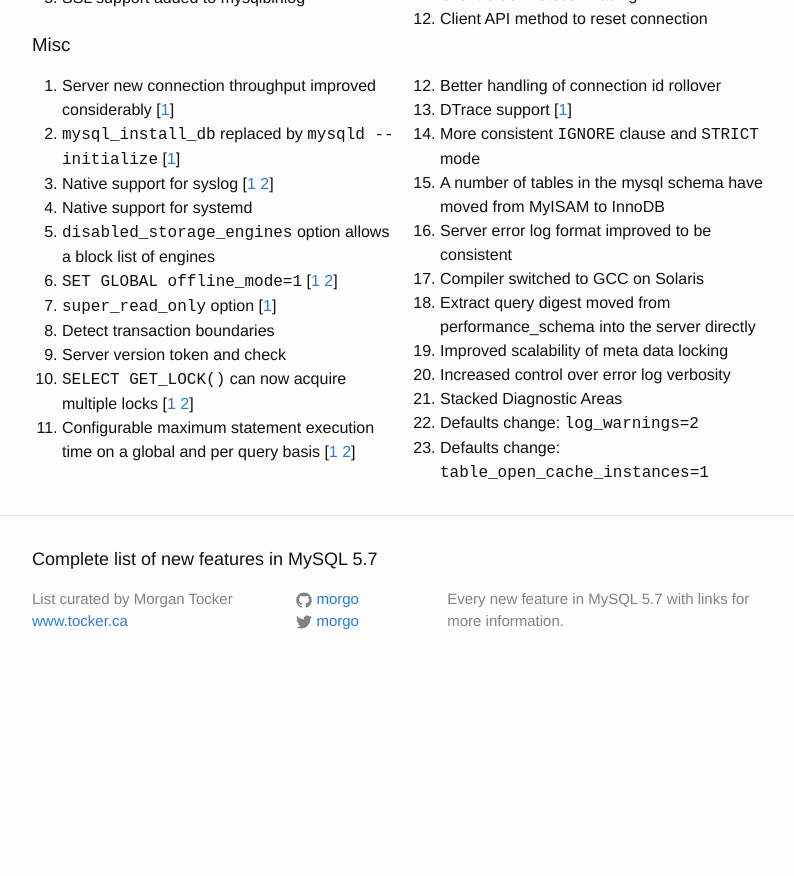
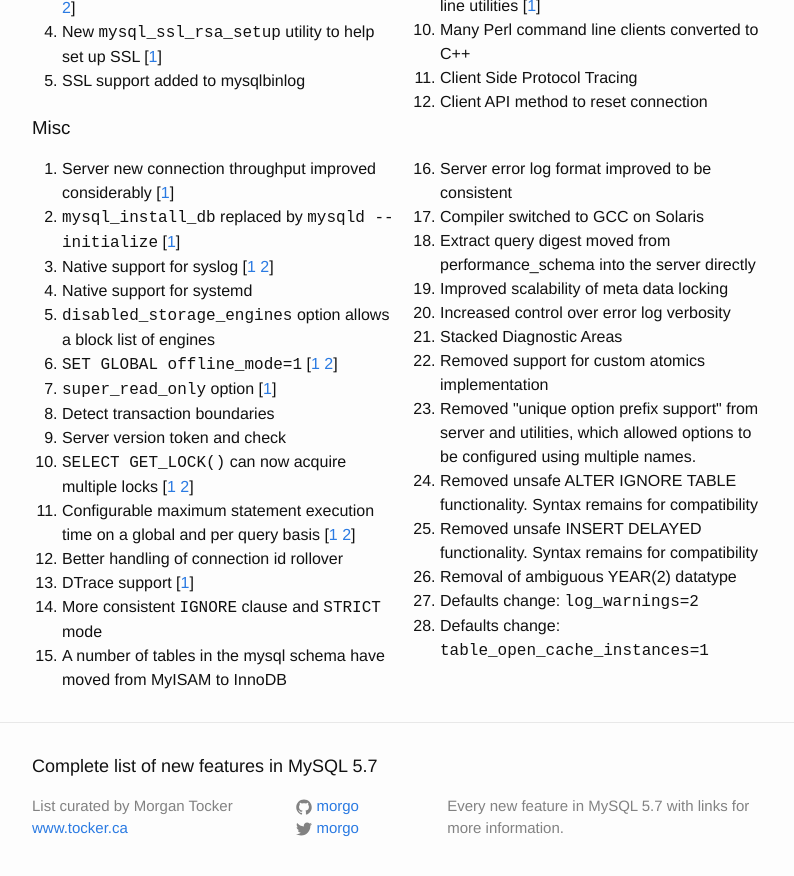
Before and after one commit to morgo/morgo.github.io, a Jekyll site: the page built from index.html, in a window 1280 px wide and 900 px high, scrolled down 3643 px. Shown: the top 876 px of the window, without its empty margins (238-1032 px from the left). Built offline with Jekyll 4.4.1, drawn with Linux system fonts in a browser that asks for light colours; before the commit the page ends 4336 px from its top, so only the background shows below that; some of the changed text lies outside the part shown.

Commit message:
Added a number of removed features per suggestion from Twitter Minor other features

```diff
--- a/index.html
+++ b/index.html
@@ -23,13 +23,13 @@
  <li class="nd">Online GTID migration path [<a href="http://mysqlhighavailability.com/enabling-gtids-without-downtime-in-mysql-5-7-6/">1</a> <a href="http://dev.mysql.com/doc/refman/5.7/en/replication-mode-change-online-enable-gtids.html">2</a> <a href="http://dev.mysql.com/worklog/task/?id=7083">3</a>]</li>
  <li class="nd">Improved semi-sync performance [<a href="http://my-replication-life.blogspot.ca/2014/03/faster-semisync-replication.html">1</a> <a href="http://dev.mysql.com/worklog/task/?id=6630">2</a>]</li>
  <li class="rt">Loss-less semi-sync replication [<a href="http://my-replication-life.blogspot.ca/2013/09/loss-less-semi-synchronous-replication.html">1</a> <a href="http://dev.mysql.com/worklog/task/?id=6355">2</a>]</li>
- <li class="rt">Semi-sync can now wait for a configurable number of slaves [<a href="http://my-replication-life.blogspot.ca/2013/12/enforced-semi-synchronous-replication.html">1</a>]</li>
+ <li class="nd">Semi-sync can now wait for a configurable number of slaves [<a href="http://my-replication-life.blogspot.ca/2013/12/enforced-semi-synchronous-replication.html">1</a>]</li>
  <li class="nd">Intra-schema parallel replication [<a href="https://dev.mysql.com/doc/refman/5.7/en/replication-options-slave.html#option_mysqld_slave-parallel-type">1</a>]</li>
  <li class="nd">Ability to tune group commit via <tt>binlog_group_commit_sync_delay</tt> and <tt>binlog_group_commit_sync_no_delay_count</tt> options. [<a href="http://dev.mysql.com/doc/refman/5.7/en/replication-options-binary-log.html#sysvar_binlog_group_commit_sync_delay">1</a> <a href="http://dev.mysql.com/doc/refman/5.7/en/replication-options-binary-log.html#sysvar_binlog_group_commit_sync_no_delay_count">2</a>]</li>
  <li class="rt">Non-blocking <tt>SHOW SLAVE STATUS</tt> [<a href="https://dev.mysql.com/doc/refman/5.7/en/show-slave-status.html">1</a> <a href="http://dev.mysql.com/worklog/task/?id=6402">2</a>]</li>
  <li class="rt">Online <tt>CHANGE REPLICATION FILTER</tt> [<a href="https://dev.mysql.com/doc/refman/5.7/en/change-replication-filter.html">1</a>]</li>
  <li class="rt">Online <tt>CHANGE MASTER TO</tt> without stopping SQL thread [<a href="http://dev.mysql.com/worklog/task/?id=6120">1</a>]</li>
- <li class="rt">Improved master dump thread performance [<a href="http://my-replication-life.blogspot.ca/2013/09/dump-thread-enhancement.html">1</a> <a href="http://dev.mysql.com/worklog/task/?id=7299">2</a>]</li>
+ <li class="nd">Improved master dump thread performance [<a href="http://my-replication-life.blogspot.ca/2013/09/dump-thread-enhancement.html">1</a> <a href="http://dev.mysql.com/worklog/task/?id=7299">2</a>]</li>
  <li class="rt">Multi-threaded slave ordered commits (Sequential Consistency) [<a href="http://dev.mysql.com/worklog/task/?id=6813">1</a>]</li>
  <li class="rt">Support <tt>SLAVE_TRANSACTION_RETRIES</tt> in multi-threaded slave mode [<a href="http://dev.mysql.com/worklog/task/?id=6964">1</a>]</li>
  <li class="nd">A <tt>WAIT_FOR_EXECUTED_GTID_SET</tt> function has been introduced [<a href="http://dev.mysql.com/worklog/task/?id=7796">1</a> <a href="https://dev.mysql.com/doc/refman/5.7/en/gtid-functions.html#function_wait-for-executed-gtid-set">2</a>]</li>
@@ -76,8 +76,11 @@
  <li class="rt"><tt>Update_time</tt> meta data is now updated [<a href="http://dev.mysql.com/worklog/task/?id=6658">1</a>]</li>
  <li class="rt"><tt>TRUNCATE TABLE</tt> is now atomic [<a href="http://dev.mysql.com/worklog/task/?id=6501">1</a>]</li>
  <li class="id">Memcached API performance improvements [<a href="http://mysqlserverteam.com/mysql-5-7-3-deep-dive-into-1mil-qps-with-innodb-memcached/">1</a>]</li>
+ <li class="rt">Adaptive hash scalability improvements [<a href="https://dev.mysql.com/doc/refman/5.7/en/innodb-parameters.html#sysvar_innodb_adaptive_hash_index_parts">1</a>]</li>
 <!-- <li class="rt">Support for High Priority Transactions?</li> -->
   <li class="rt">InnoDB now implements <tt>information_schema.files</tt> [<a href="http://dev.mysql.com/worklog/task/?id=7943">1</a>]</li>
+  <li class="id">Legacy InnoDB monitor tables have been removed or replaced by global configuration settings</li>
+  <li class="id">InnoDB default row format now configurable [<a href="https://dev.mysql.com/doc/refman/5.7/en/innodb-parameters.html#sysvar_innodb_default_row_format">1</a>]</li>
  <li class="id">Defaults change: <tt>innodb_file_format=Barracuda</tt></li>
  <li class="id">Defaults change: <tt>innodb_large_prefix=1</tt></li>
  <li class="id">Defaults change: <tt>innodb_page_cleaners=4</tt></li>
@@ -87,7 +90,7 @@
  <li class="id">Defaults change: <tt>innodb_buffer_pool_dump_pct=25</tt></li>
  <li class="id">Defaults change: <tt>innodb_strict_mode=1</tt></li>
  <li class="id">Defaults change: <tt>innodb_checksum_algorithm=crc32</tt></li>
-
+ <li class="id">Defaults change: <tt>innodb_default_row_format=DYNAMIC</tt></li>
 </ol>
 
 </div>
@@ -262,7 +265,7 @@
  <li class="rt">Native support for systemd</li>
  <li class="nd"><tt>disabled_storage_engines</tt> option allows a block list of engines</li>
  <li class="id"><tt>SET GLOBAL offline_mode=1</tt> [<a href="http://dev.mysql.com/worklog/task/?id=3836">1</a> <a href="http://dev.mysql.com/doc/refman/5.7/en/server-system-variables.html#sysvar_offline_mode">2</a>]</li>
- <li class="nd"><tt>super_read_only</tt> option [<a href="http://dev.mysql.com/worklog/task/?id=6799">1</a>]</li>
+ <li class="id"><tt>super_read_only</tt> option [<a href="http://dev.mysql.com/worklog/task/?id=6799">1</a>]</li>
  <li class="rt">Detect transaction boundaries</li>
  <li class="rt">Server version token and check </li>
  <li class="nd"><tt>SELECT GET_LOCK()</tt> can now acquire multiple locks [<a href="https://dev.mysql.com/worklog/task/?id=1159">1</a> <a href="https://dev.mysql.com/doc/refman/5.7/en/miscellaneous-functions.html#function_get-lock">2</a>]</li>
@@ -277,6 +280,11 @@
  <li class="rt">Improved scalability of meta data locking</li> <!-- lock free hash, dml fast path-->
  <li class="id">Increased control over error log verbosity</li>
  <li class="rt">Stacked Diagnostic Areas</li>
+ <li class="nd">Removed support for custom atomics implementation</li>
+ <li class="id">Removed "unique option prefix support" from server and utilities, which allowed options to be configured using multiple names.</li>
+ <li class="id">Removed unsafe ALTER IGNORE TABLE functionality.  Syntax remains for compatibility</li>
+ <li class="id">Removed unsafe INSERT DELAYED functionality.  Syntax remains for compatibility</li>
+ <li class="id">Removal of ambiguous YEAR(2) datatype</li>
  <li class="rt">Defaults change: <tt>log_warnings=2</tt></li>
  <li class="id">Defaults change: <tt>table_open_cache_instances=1</tt></li>
 </li>
```
